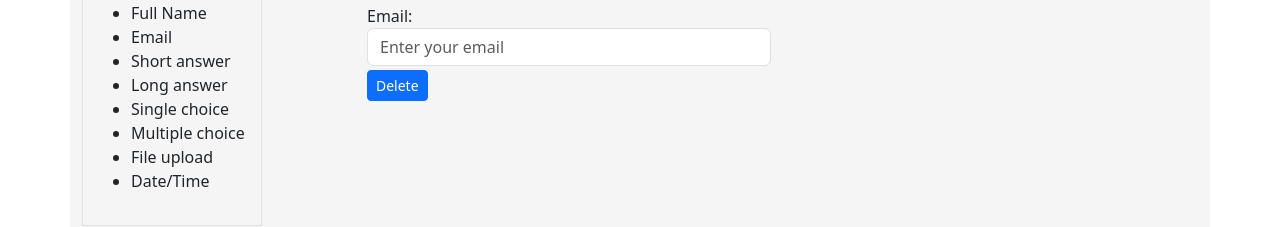
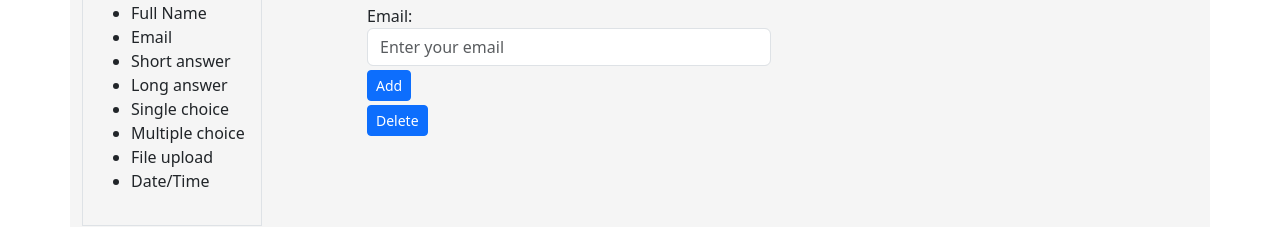
Before and after one commit to pipersjames/t3a2react-app, a React (Create React App) app: page /formbuilder in a window 1280 px wide. Both pictures are taken after a click on the item "Email". Shown: the part 178-405 px from the top of the page. Built offline with nearby package versions, Linux system fonts and the light colour scheme; no server answers.

Commit message:
changes to the emailinput

```diff
--- a/src/components/EmailInput.jsx
+++ b/src/components/EmailInput.jsx
@@ -1,8 +1,44 @@
-import React from 'react';
+// import React from 'react';
 
-const EmailInput = ({ onDragStart }) => {
-  const handleDragStart = (event) => {
-    onDragStart(event, 'Email');
+// const EmailInput = ({ onDragStart }) => {
+//   const handleDragStart = (event) => {
+//     onDragStart(event, 'Email');
+//   };
+
+//   return (
+//     <div className="form-group">
+//       <label htmlFor="email">Email:</label>
+//       <input
+//         type="email"
+//         className="form-control"
+//         id="email"
+//         draggable
+//         onDragStart={handleDragStart}
+//         placeholder="Enter your email"
+//       />
+//     </div>
+//   );
+// };
+
+// export default EmailInput;
+
+import React, { useState } from 'react';
+
+const EmailInput = ({ onAdd }) => {
+  const [email, setEmail] = useState('');
+
+  const handleChange = (event) => {
+    setEmail(event.target.value);
+  };
+
+  const handleAdd = () => {
+    // Check if the input value is a valid email address
+    if (/^[^\s@]+@[^\s@]+\.[^\s@]+$/.test(email)) {
+      onAdd('Email');
+      setEmail(''); // Clear the input after adding
+    } else {
+      alert('Please enter a valid email address.');
+    }
   };
 
   return (
@@ -12,10 +48,11 @@ const EmailInput = ({ onDragStart }) => {
         type="email"
         className="form-control"
         id="email"
-        draggable
-        onDragStart={handleDragStart}
+        value={email}
+        onChange={handleChange}
         placeholder="Enter your email"
       />
+      <button className="btn btn-sm btn-primary mt-1" onClick={handleAdd}>Add</button>
     </div>
   );
 };
```
